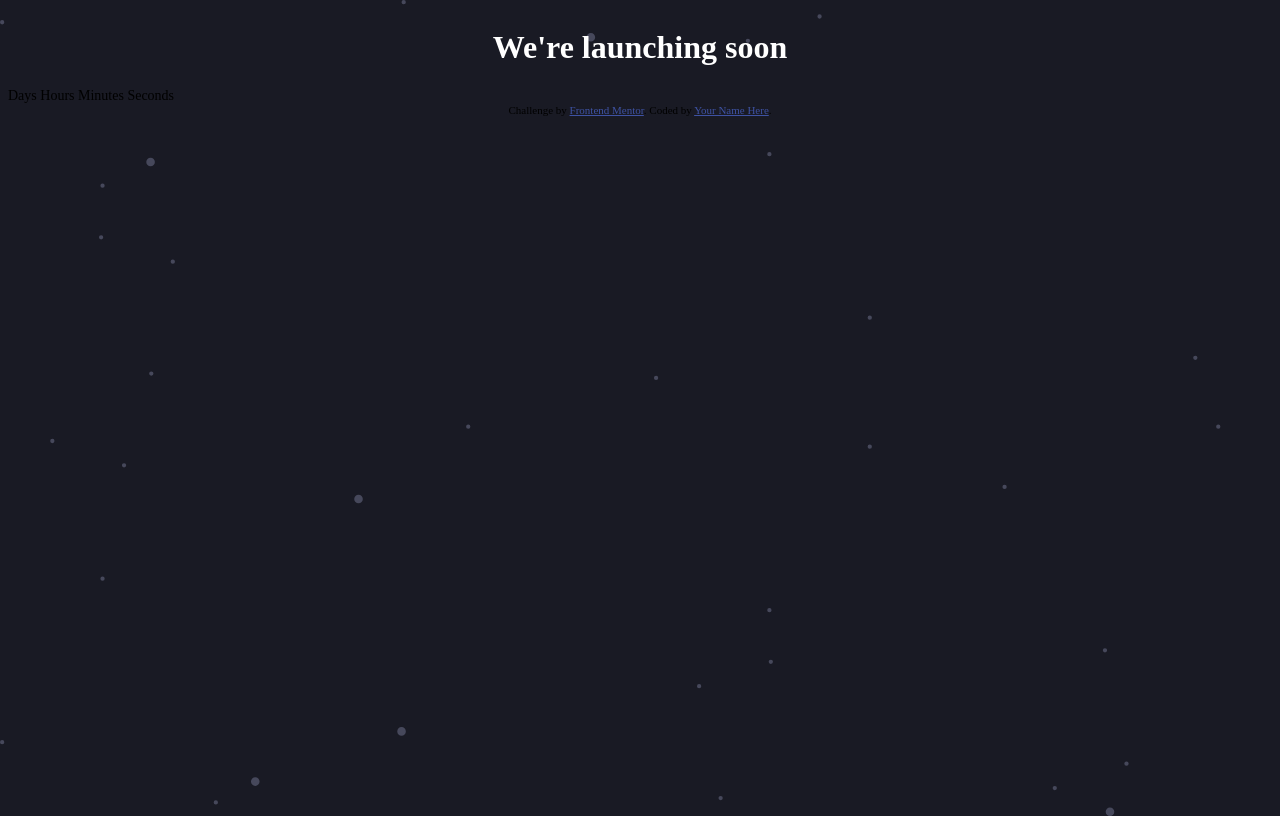
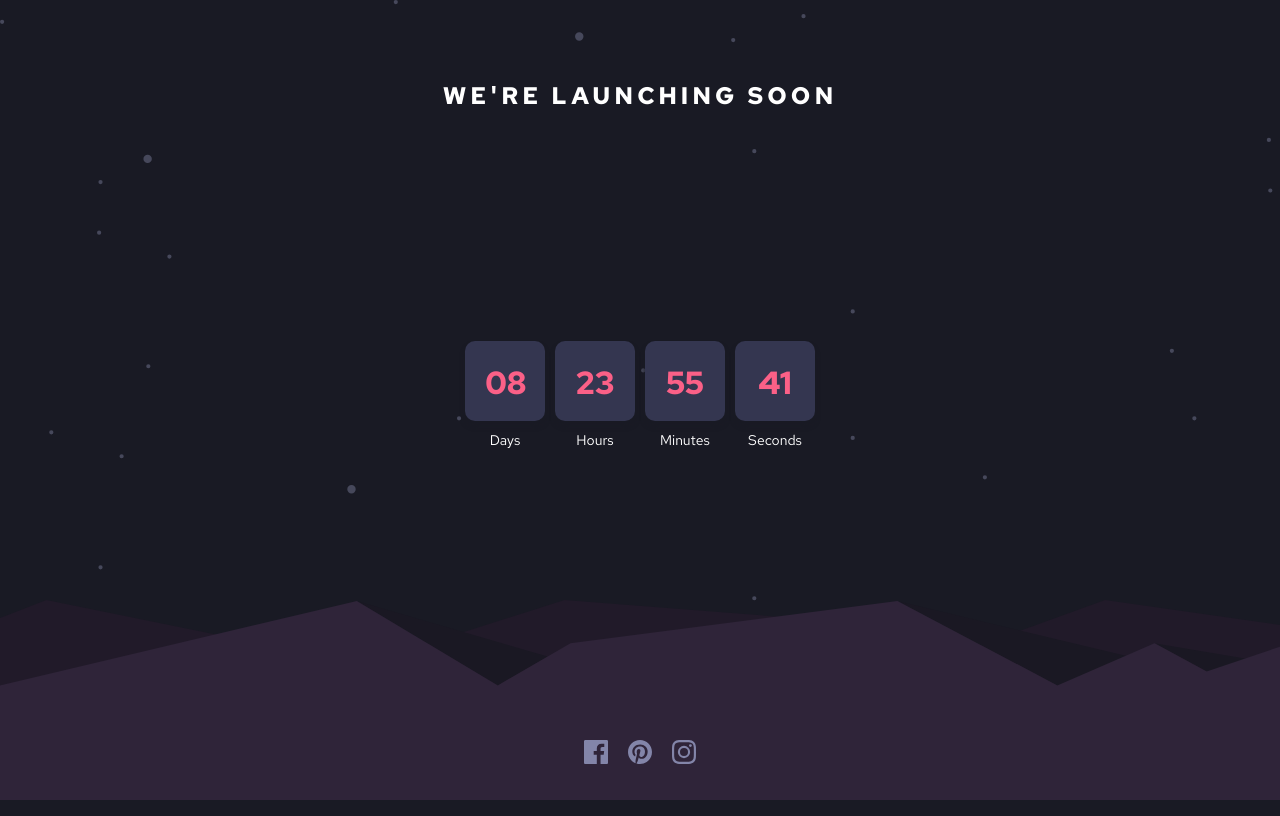
Before and after one commit to cesarionivar/Launch-Countdown, a plain HTML site: page index.html in a window 1280 px wide. Drawn offline with nearby package versions, Linux system fonts and the light colour scheme; files that its build step writes are made by us from their sources; files whose address does not match are found by name.

Commit message:
Design done

```diff
--- a/index.html
+++ b/index.html
@@ -11,14 +11,29 @@
 
   <h1 class="title">We're launching soon</h1>
 
-  Days
-  Hours
-  Minutes
-  Seconds
+  <div class="counter">
+    <div class="counter__days"><span class="counter__number">08</span><span class="counter__label">Days</span></div>
+    <div class="counter__hours"><span class="counter__number">23</span><span class="counter__label">Hours</span></div>
+    <div class="counter__minutes"><span class="counter__number">55</span><span class="counter__label">Minutes</span></div>
+    <div class="counter__seconds"><span class="counter__number">41</span><span class="counter__label">Seconds</span></div>
+  </div>
 
-  <div class="attribution">
+  <div class="sociales">
+    <div class="facebook">
+      <a href="#"><img src="./images/icon-facebook.svg" alt="Facebook"></a>
+    </div>
+    <div class="pinterest">
+      <a href="#"><img src="./images/icon-pinterest.svg" alt="Pinterest"></a>
+    </div>
+    <div class="instagram">
+      <a href="#"><img src="./images/icon-instagram.svg" alt="instagram"></a>
+    </div>
+  </div>
+
+  <!-- <img src="./images/pattern-hills.svg" alt=""> -->
+  <!-- <div class="attribution">
     Challenge by <a href="https://www.frontendmentor.io?ref=challenge" target="_blank">Frontend Mentor</a>.
     Coded by <a href="#">Your Name Here</a>.
-  </div>
+  </div> -->
 </body>
 </html>
--- a/sass/_globals.scss
+++ b/sass/_globals.scss
@@ -1,13 +1,13 @@
-@import url('https://fonts.googleapis.com/css2?family=Red+Hat+Text:wght@700&display=swap');
+@import url('https://fonts.googleapis.com/css2?family=Red+Hat+Text:wght@400;700&display=swap');
 
-html {
+*, *::before, *::after {
     box-sizing: border-box;
     margin: 0;
     padding: 0;
 }
 
-*, *::before, *::after {
-    box-sizing: inherit;
+html {
+    box-sizing: border-box;
 }
 
 body {
@@ -17,9 +17,31 @@ body {
     min-height: 100vh;
     display: flex;
     flex-direction: column;
+    align-items: center;
+    justify-content: center;
     overflow: hidden;
     font-family: $primaryFont;
     font-size: 14px;
+    color: $white;
+    position: relative;
+}
+
+body::after  {
+    content: '';
+    position: absolute;
+    bottom: 0;
+    background-image: url('../images/pattern-hills.svg');
+    background-size: cover;
+    background-position: left top;
+    width: 100%;
+    height: 200px;
+    max-width: 100%;
+}
+
+img {
+    max-width: 100%;
+    margin: 0;
+    padding: 0;
 }
 
 .attribution {
--- a/sass/_variables.scss
+++ b/sass/_variables.scss
@@ -7,4 +7,4 @@ $veryDarkBlue: hsl(235, 16%, 14%);
 $veryDarkMostlyBlack: hsl(234, 17%, 12%);
 
 
-$primaryFont: ' ';
+$primaryFont: 'Red Hat Text', sans-serif;;
--- a/sass/style.scss
+++ b/sass/style.scss
@@ -3,7 +3,60 @@
 
 
 .title {
+    position: absolute;
+    top: 10vh;
+    text-transform: uppercase;
     text-align: center;
-    font-size: 2rem;
+    font-size: 1.5rem;
+    font-weight: bold;
     color: $white;
+    letter-spacing: 4px;
+    padding-bottom: 60px;
+
 }
+
+.counter {
+    display: grid;
+    grid-template-columns: repeat(4, 1fr);
+    column-gap: 10px;
+    div {
+        display: flex;
+        flex-direction: column;
+        justify-content: center;
+        align-items: center;
+        text-align: center;
+        margin-bottom: 10px;
+    }
+
+    &__number {
+        display: block;
+        width: 80px;
+        height: 80px;
+        background-color: $darkDesaturatedBlue;
+        color: $softRed;
+        font-weight: bold;
+        font-size: 2rem;
+        padding: 20px;
+        margin-bottom: 10px;
+        border-radius: 10px;
+        box-shadow: 0px 5px 5px $veryDarkMostlyBlack;
+    }
+
+}
+
+.sociales {
+    position: absolute;
+    bottom: 2rem;
+    display: flex;
+    z-index: 200;
+
+    div:not(:first-of-type) {
+        margin-left: 20px;
+    }
+
+    div a:hover {
+        filter: invert(56%) sepia(17%) saturate(6158%) hue-rotate(310deg) brightness(101%) contrast(97%);
+    }
+
+
+}
```
Also changed, not shown: css/style.min.css (added), 1 other file.
